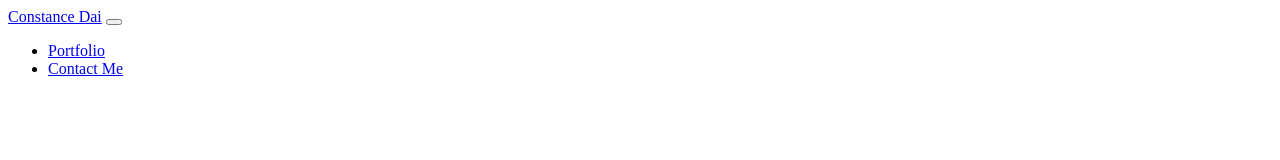
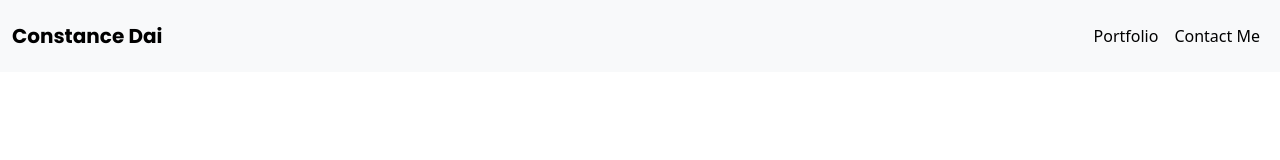
Before and after one commit to constansea/UX_UI_HW_18, a plain HTML site: page index.html in a window 1280 px wide. Drawn offline with nearby package versions, Linux system fonts and the light colour scheme; a web font is replaced by a local one.

Commit message:
css update

```diff
--- a/css/style.css
+++ b/css/style.css
@@ -0,0 +1,5 @@
+.MyLogo {
+    font-family: poppins;
+    font-size: 22px;
+    font-weight: 700;
+}
--- a/index.html
+++ b/index.html
@@ -1,6 +1,10 @@
 <html lang="en">
 <head>
     <link href="css/style.css" rel="stylesheet" type="text/css">
+        <link href="https://cdn.jsdelivr.net/npm/bootstrap@5.3.3/dist/css/bootstrap.min.css" rel="stylesheet" integrity="sha384-QWTKZyjpPEjISv5WaRU9OFeRpok6YctnYmDr5pNlyT2bRjXh0JMhjY6hW+ALEwIH" crossorigin="anonymous">
+    <link rel="preconnect" href="https://fonts.googleapis.com">
+<link rel="preconnect" href="https://fonts.gstatic.com" crossorigin>
+<link href="https://fonts.googleapis.com/css2?family=IBM+Plex+Sans:ital,wght@0,100;0,200;0,300;0,400;0,500;0,600;0,700;1,100;1,200;1,300;1,400;1,500;1,600;1,700&family=NTR&family=Poppins:ital,wght@0,100;0,200;0,300;0,400;0,500;0,600;0,700;0,800;0,900;1,100;1,200;1,300;1,400;1,500;1,600;1,700;1,800;1,900&family=Roboto+Flex:opsz,wght@8..144,100..1000&display=swap" rel="stylesheet">
     <title>Dai Portfolio</title>
 </head>
 <body>
```
